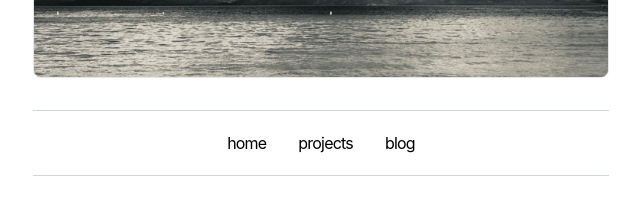
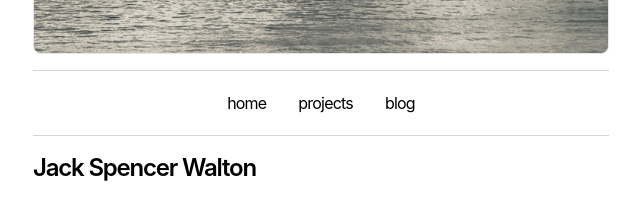
Before and after one commit to jack-walton/landing-page, a Next.js app: page / in a window 1280 px wide. Shown: the part 147-359 px from the top of the page, without its empty margins (319-959 px from the left). Built offline with nearby package versions, Linux system fonts and the light colour scheme.

Commit message:
Adjust margins
Pushing to prod to test

```diff
--- a/app/components/nav.tsx
+++ b/app/components/nav.tsx
@@ -14,7 +14,7 @@ const navItems = {
 
 export function Navbar() {
   return (
-    <aside className="mb-8 mt-8 tracking-tighter text-center border-b-1 border-t-1 border-gray-300 py-4"> {/* Removed -ml-[8px] to avoid offset */}
+    <aside className="mb-4 mt-4 tracking-tighter text-center border-b-1 border-t-1 border-gray-300 py-4"> {/* Removed -ml-[8px] to avoid offset */}
       <div className="lg:sticky lg:top-20">
         <nav
           className="flex flex-row items-center justify-center relative px-0 pb-0 fade md:overflow-auto md:relative"
--- a/app/layout.tsx
+++ b/app/layout.tsx
@@ -64,8 +64,8 @@
           GeistMono.variable
         )}
       >
-        <body className="antialiased max-w-xl mx-4 mt-8 lg:mx-auto">
-          <main className="flex-auto min-w-0 mt-6 flex flex-col px-2 md:px-0">
+        <body className="antialiased max-w-xl mx-4 lg:mx-auto">
+          <main className="flex-auto min-w-0 mt-2 flex flex-col px-2 md:px-0">
 
             <Masthead />
             <Navbar />
```
